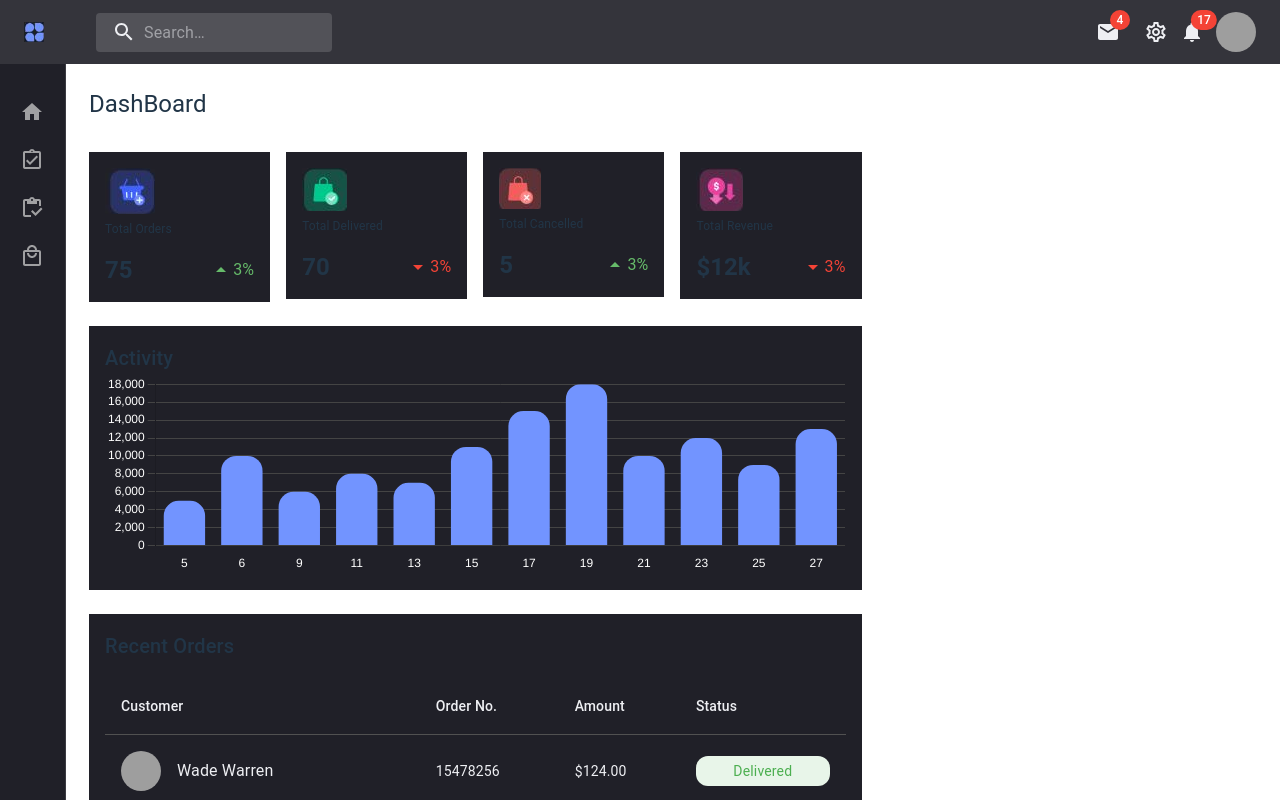
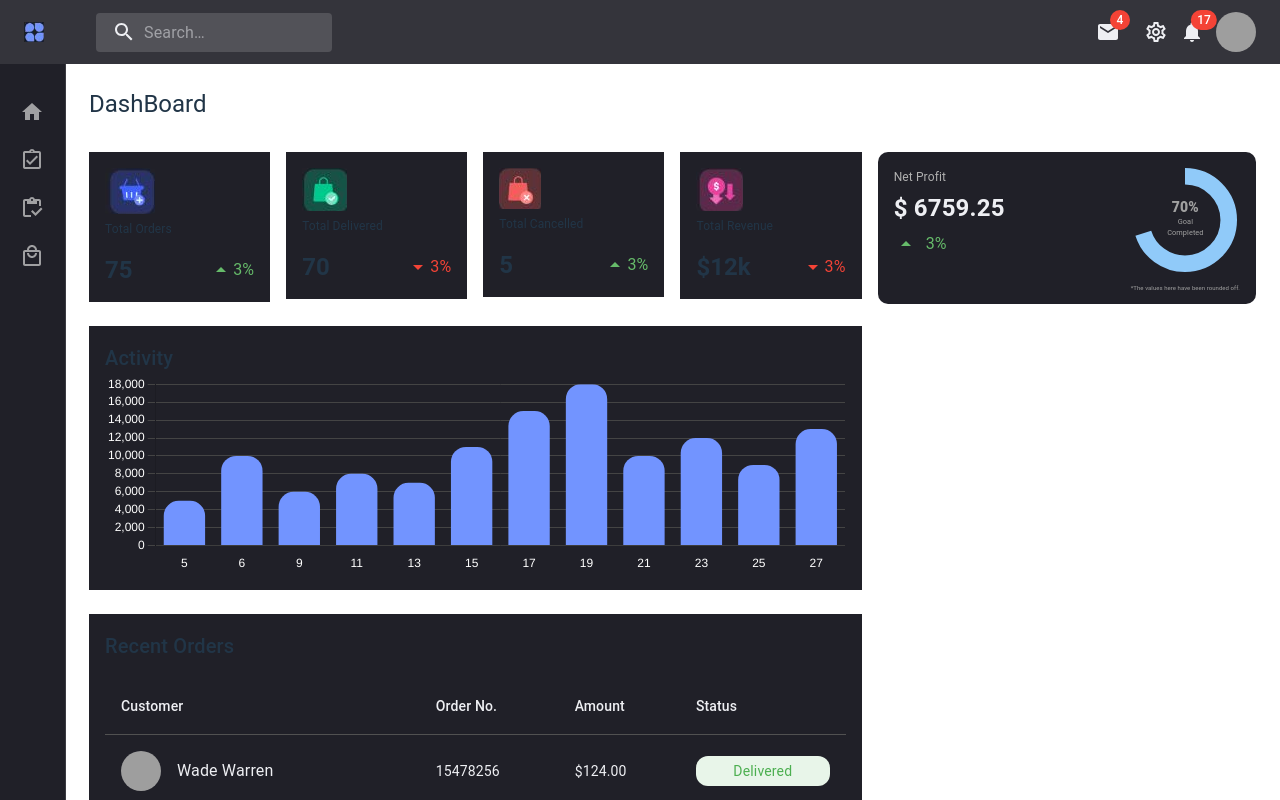
Before and after one commit to NirupanJoe/web-template-dashboard, a React (Vite) app: page /dashboard in a window 1280 px wide. Shown: the top 800 px of the page. Built offline with nearby package versions, Linux system fonts and the light colour scheme; grey boxes are pictures that could not be loaded.

Commit message:
Created the NetProfitSelection.

```diff
--- a/src/components/DashBoard.jsx
+++ b/src/components/DashBoard.jsx
@@ -3,6 +3,7 @@ import { Grid, Stack, Typography } from '@mui/material'
 import StatisticsCards from './StatisticsCards';
 import RecentOrders from './RecentOrders';
 import ActivityChart from './ActivityCards';
+import NetProfitSection from './NetProfitSection';
 
 function DashBoard() {
   return (
@@ -19,6 +20,9 @@ function DashBoard() {
           </Stack>
         </Grid>
         <Grid item xs={12} md={4}>
+        <Stack marginBottom={2}>
+          <NetProfitSection />
+          </Stack>
         </Grid>
       </Grid>
     </Fragment>
--- /dev/null
+++ b/src/components/NetProfitSection.jsx
@@ -0,0 +1,31 @@
+import React from 'react'
+import ArrowDropUpIcon from '@mui/icons-material/ArrowDropUp';
+import { Box, CircularProgress, Stack, Typography } from '@mui/material'
+
+const NetProfitSection = () => {
+  return (
+    <Box display={'flex'} justifyContent={'space-between'} sx={{ p: 2, mb: 2, borderRadius: '10px', backgroundColor: '#202028', height: '120px' }}>
+      <Box>
+        <Typography mb={1} fontSize={12} color="#b0b0b0">Net Profit</Typography>
+        <Typography fontSize={"1.5rem"} fontWeight={700} variant='h4' color="textPrimary" gutterBottom>$ 6759.25</Typography>
+        <Stack direction="row" alignItems="center" spacing={1}>
+          <ArrowDropUpIcon color='success' />
+          <Typography variant="body1" color="success.main">3%</Typography>
+        </Stack>
+      </Box>
+      <Box display={'flex'} alignItems={'center'} flexDirection={'column'}>
+        <CircularProgress variant="determinate" size={'6.5rem'} thickness={7} value={70} color="primary" >
+        </CircularProgress>
+        <Box sx={{ width: '45%', top: '-75px', bottom: 0, right: 0, position: 'relative', display: 'flex', alignItems: 'center', justifyContent: 'center', flexDirection: 'column' }}>
+          <Typography variant="body2" fontWeight={800} color="textSecondary">70%</Typography>
+          <Typography textAlign='center' fontSize={'46%'} variant="body2" color="textSecondary">Goal Completed</Typography>
+        </Box>
+        <Typography variant="caption" color="textSecondary" sx={{ position: 'relative', top: '-30px', fontSize: '10%' }}>
+          *The values here have been rounded off.
+        </Typography>
+      </Box>
+    </Box>
+  )
+}
+
+export default NetProfitSection
```
